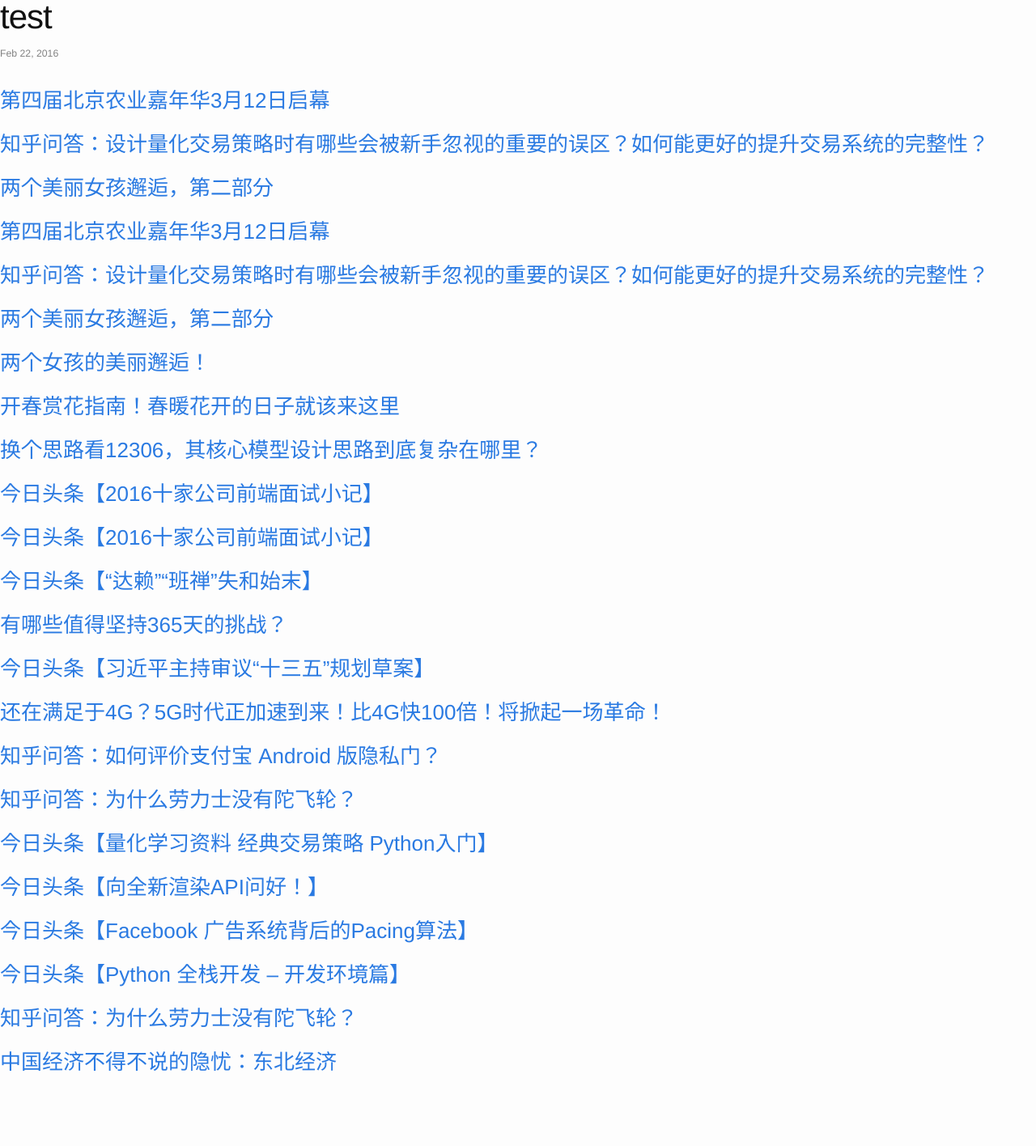
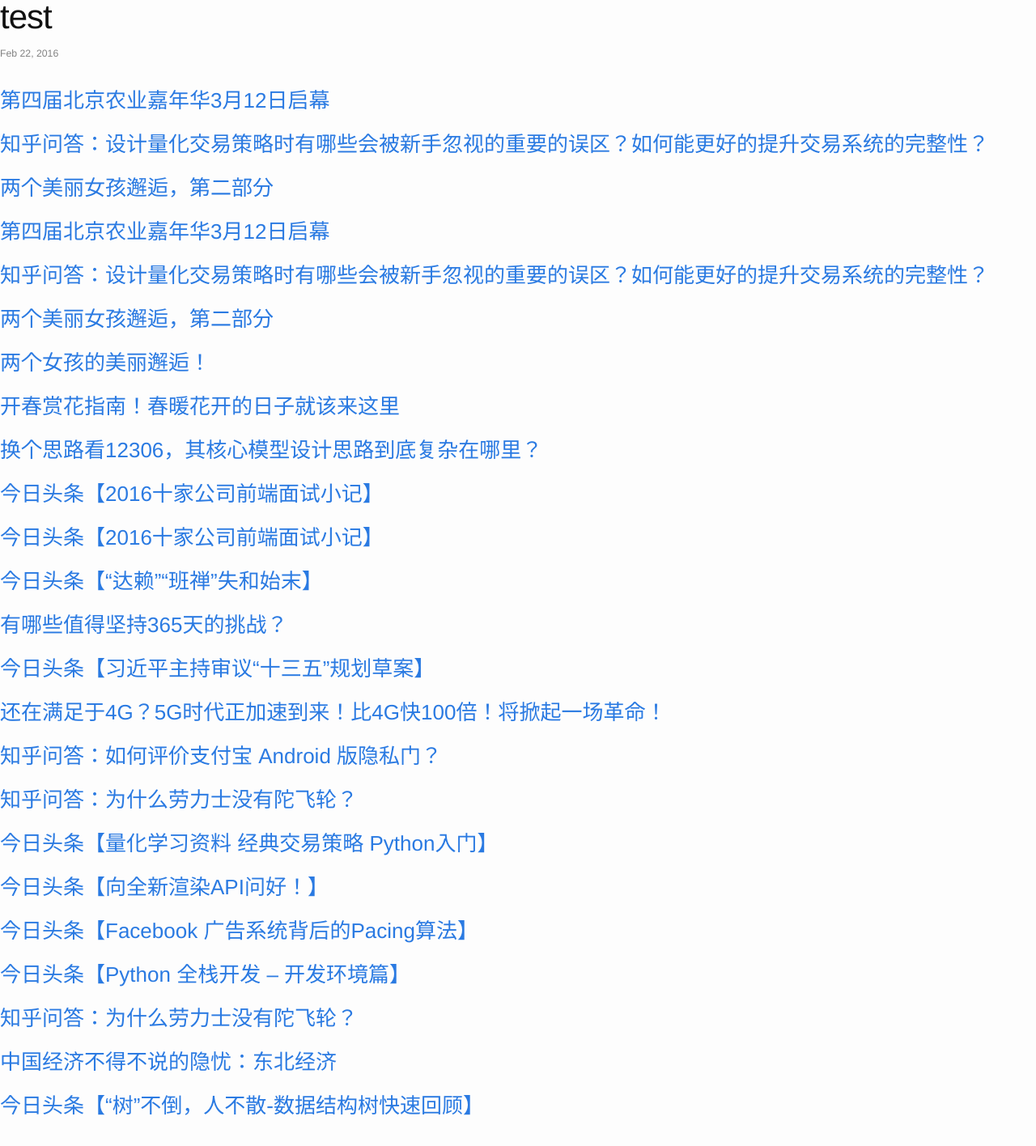
Before and after one commit to cnwarden/cnwarden.github.io, a Jekyll site: the page built from _posts/2016-02-22-test.markdown, in a window 1280 px wide. Shown: the whole page at 81% size. Built offline with Jekyll 4.4.1, drawn with Linux system fonts in a browser that asks for light colours; before the commit the page ends 1362 px from its top, so only the background shows below that.

Commit message:
auto commit

```diff
--- a/_posts/2016-02-22-test.markdown
+++ b/_posts/2016-02-22-test.markdown
@@ -49,3 +49,5 @@ categories: update
 ### [知乎问答：为什么劳力士没有陀飞轮？](http://www.zhihu.com/question/21533456/answer/87735044 （分享自知乎网）)
 
 ### [中国经济不得不说的隐忧：东北经济](http://mp.weixin.qq.com/s?__biz=MjM5NzAwMzU0MA==&mid=1128663519&idx=4&sn=27fe27d8bf98dcd39e918562784f0016&scene=0#wechat_redirect)
+
+### [今日头条【“树”不倒，人不散-数据结构树快速回顾】](http://toutiao.com/item/6253959549284254209/?iid=3578109516&app=news_article&tt_from=android_share&utm_source=email&utm_medium=toutiao_android&utm_campaign=client_share)
```
